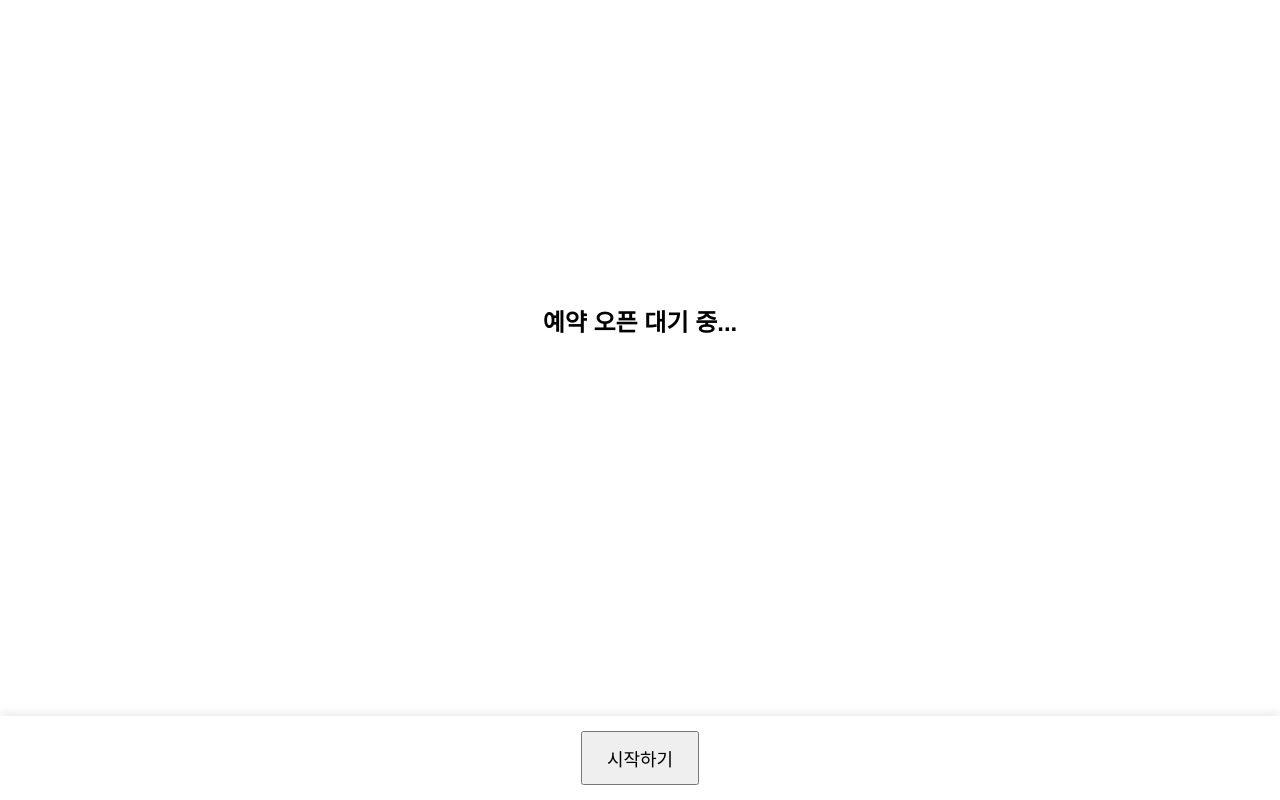
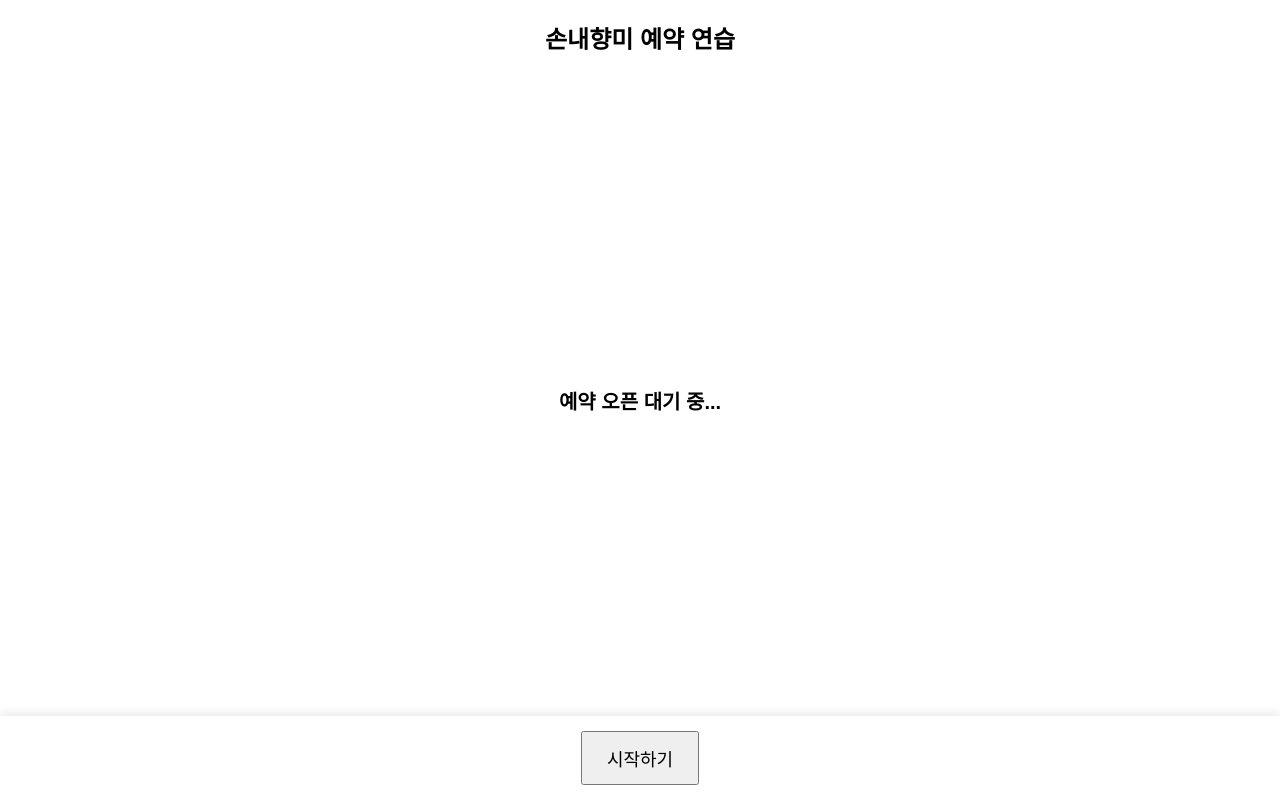
Before and after one commit to thssogidal/thssogidal, a plain HTML site: page index.html in a window 1280 px wide. Drawn offline with Linux system fonts and the light colour scheme.

Commit message:
index.html 업데이트

```diff
--- a/index.html
+++ b/index.html
@@ -12,13 +12,23 @@
       overflow: hidden;
     }
 
+    /* 메인 타이틀 */
+    #mainTitle {
+      position: absolute;
+      top: 20px;
+      width: 100%;
+      text-align: center;
+      font-size: 24px;
+      font-weight: bold;
+    }
+
     /* 중앙 메시지 */
     #message {
       position: absolute;
-      top: 40%;
+      top: 50%;
       left: 50%;
       transform: translate(-50%, -50%);
-      font-size: 24px;
+      font-size: 20px;
       font-weight: bold;
       text-align: center;
     }
@@ -68,6 +78,9 @@
   </style>
 </head>
 <body>
+
+  <!-- 메인 타이틀 -->
+  <div id="mainTitle">손내향미 예약 연습</div>
 
   <!-- 중앙 메시지 -->
   <div id="message">예약 오픈 대기 중...</div>
```
